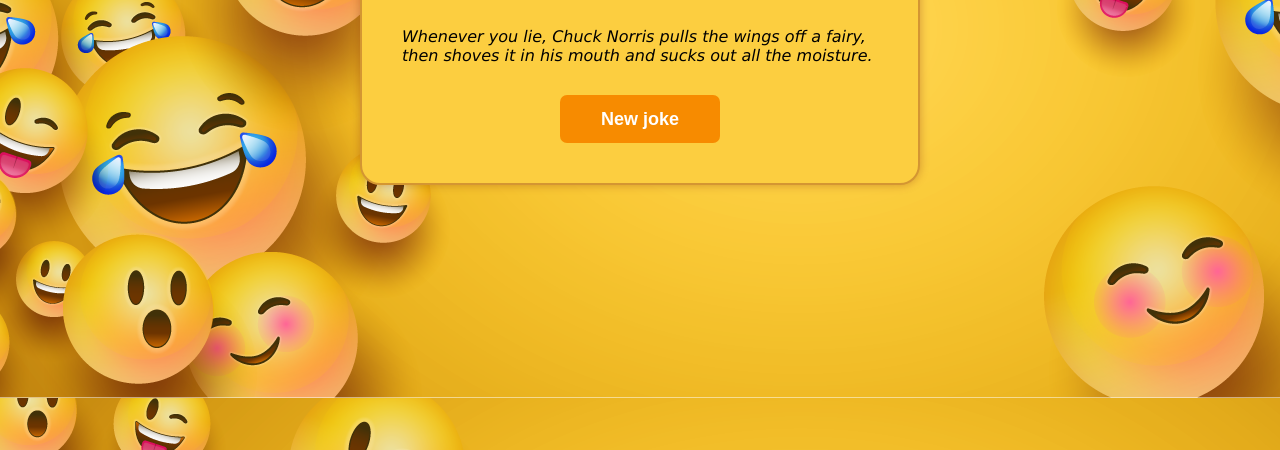
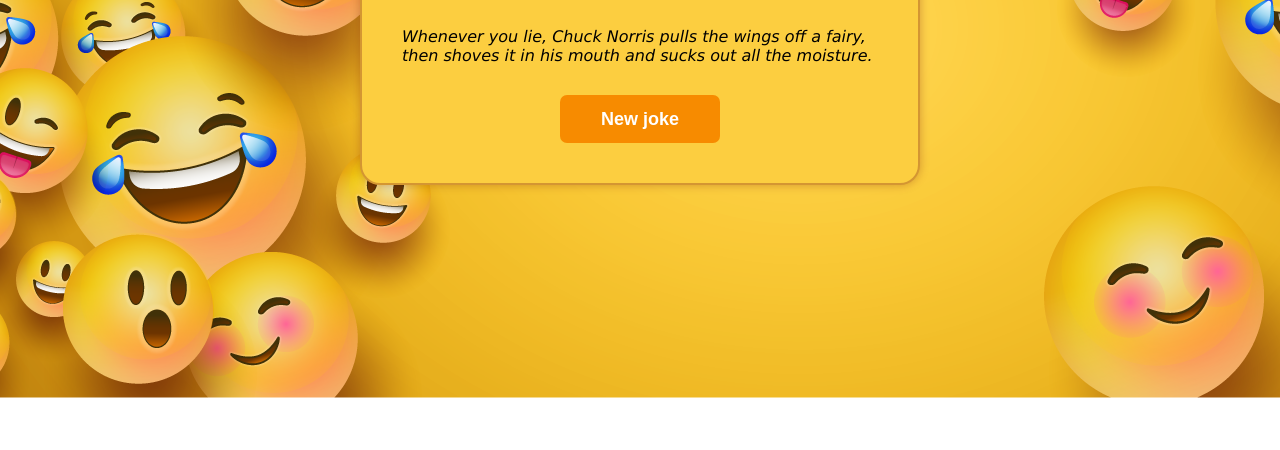
Before and after one commit to poojamgn/randomJokeGenerator, a plain HTML site: page index.html in a window 1280 px wide. Shown: the part 350-800 px from the top of the page. Drawn offline with Linux system fonts and the light colour scheme.

Commit message:
Update style.css

```diff
--- a/style.css
+++ b/style.css
@@ -6,7 +6,7 @@
 
 body {
     font-family: Verdana, Geneva, Tahoma, sans-serif;
-    background: url('./bg.webp');
+    background: url('./bg.webp') no-repeat;
     height: 100vh;
     display: flex;
     justify-content: center;
```
